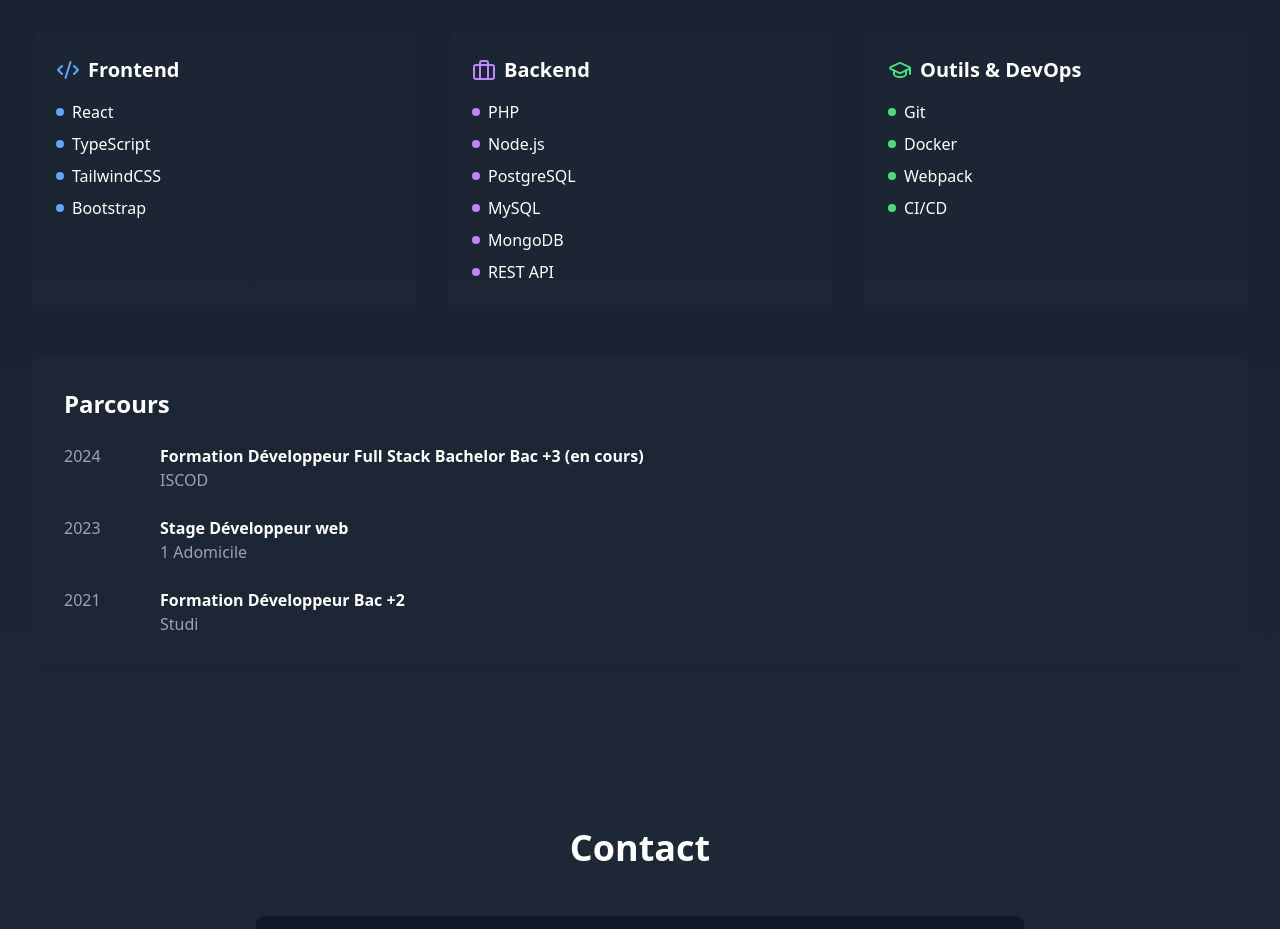
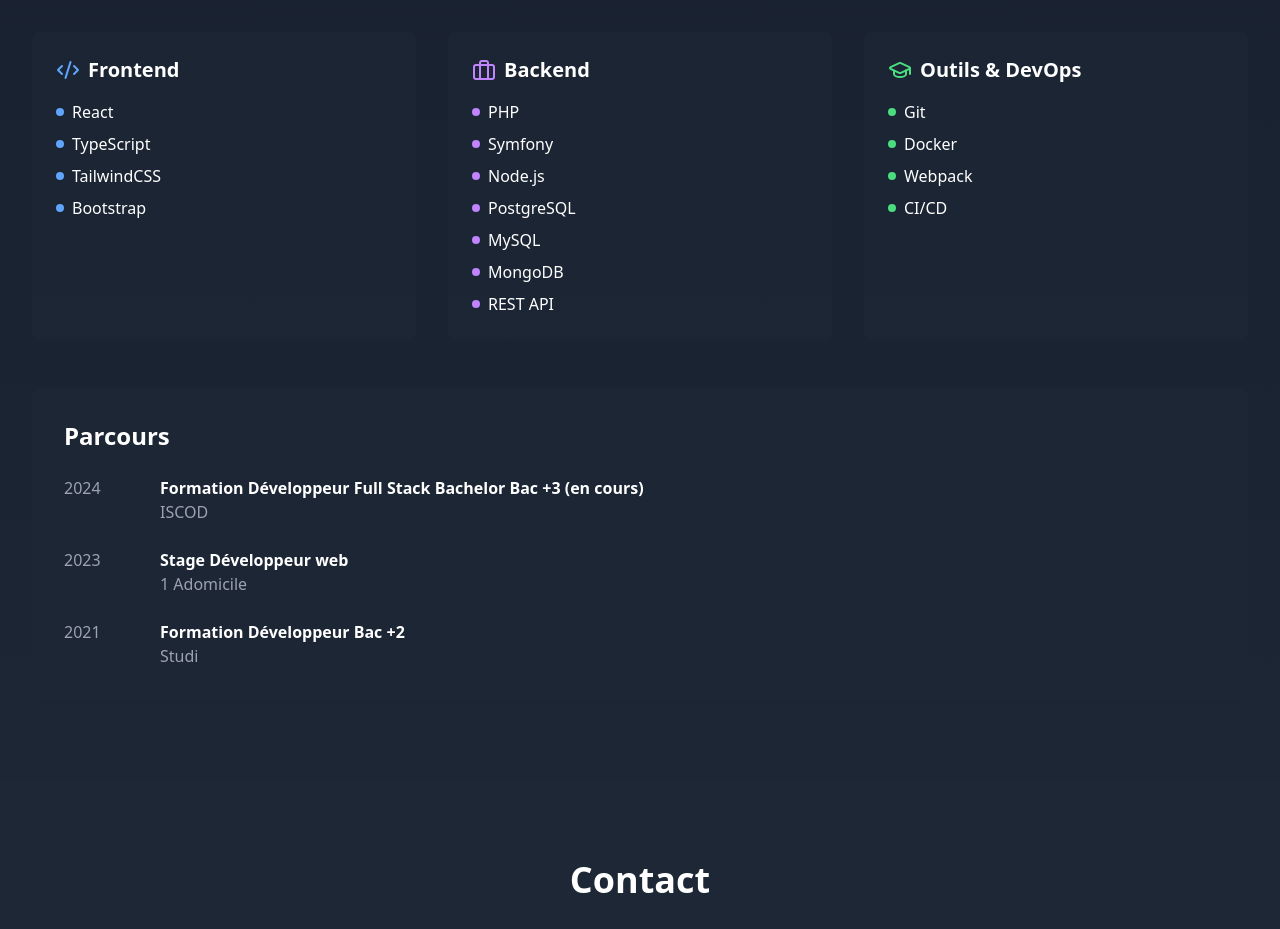
Before and after one commit to Edgo74/portfolio, a React (Vite) app: page / in a window 1280 px wide. Shown: the part 1700-2629 px from the top of the page. Built offline with nearby package versions, Linux system fonts and the light colour scheme.

Commit message:
add symfony into skills

```diff
--- a/src/components/Skills.tsx
+++ b/src/components/Skills.tsx
@@ -4,7 +4,7 @@ import { Code2, Briefcase, GraduationCap } from 'lucide-react';
 const Skills = () => {
   const skills = {
     frontend: ["React", "TypeScript", "TailwindCSS", "Bootstrap"],
-    backend: [ "PHP", "Node.js",  "PostgreSQL", "MySQL", "MongoDB", "REST API"],
+    backend: [ "PHP", "Symfony", "Node.js",  "PostgreSQL", "MySQL", "MongoDB", "REST API"],
     tools: ["Git", "Docker", "Webpack", "CI/CD"]
   };
 
```
